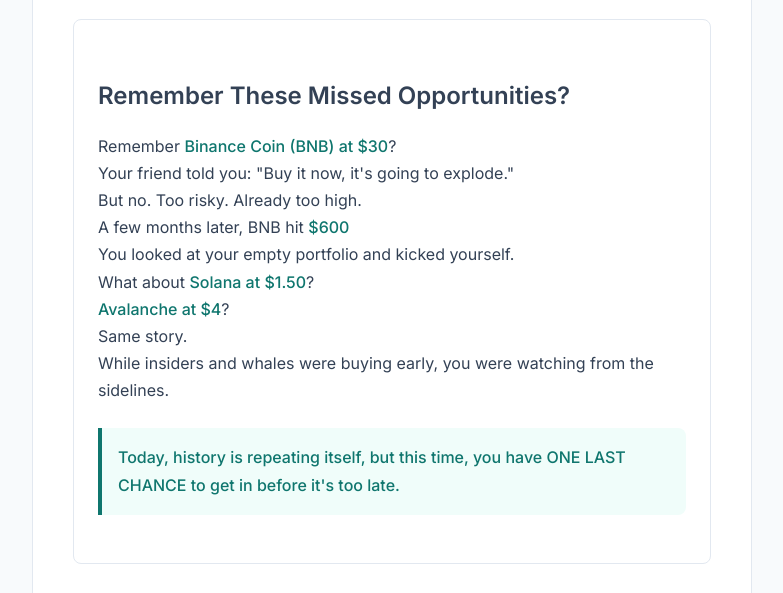
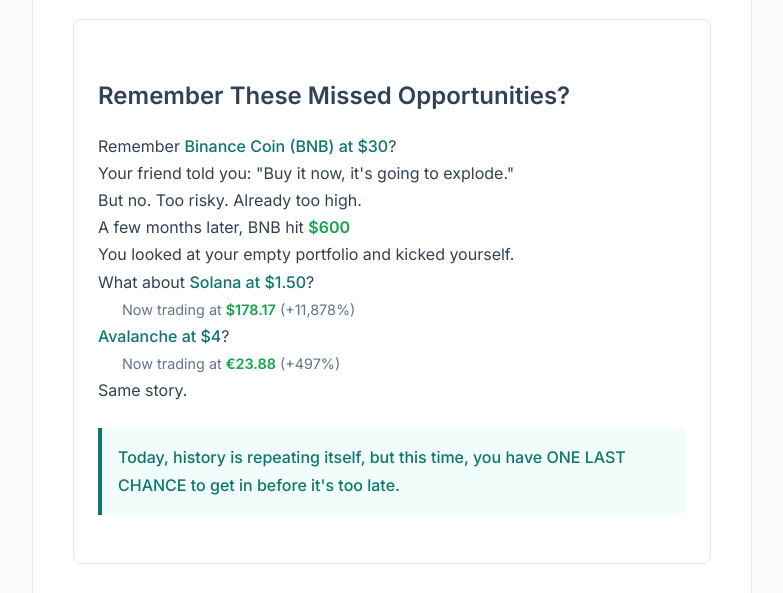
Before and after one commit to ceosorayia/privatesalesorayia.com, a plain HTML site: page index.html in a window 1280 px wide. Shown: the part 195-788 px from the top of the page, without its empty margins (248-1031 px from the left). Drawn offline with Linux system fonts and the light colour scheme.

Commit message:
Update index.html

```diff
--- a/index.html
+++ b/index.html
@@ -138,8 +138,16 @@
         }
 
         .price-tag {
-            color: var(--accent-color);
-            font-weight: 500;
+            color: #16a34a;
+            font-weight: 600;
+            display: inline-block;
+        }
+
+        .price-comparison {
+            color: var(--secondary-color);
+            font-size: 0.9rem;
+            margin-left: 1.5rem;
+            display: inline-block;
         }
 
         .verification-section {
@@ -210,9 +218,10 @@
             A few months later, BNB hit <span class="price-tag">$600</span><br>
             You looked at your empty portfolio and kicked yourself.</p>
             <p>What about <span class="highlight">Solana at $1.50</span>?<br>
+            <span class="price-comparison">Now trading at <span class="price-tag">$178.17</span> (+11,878%)</span><br>
             <span class="highlight">Avalanche at $4</span>?<br>
+            <span class="price-comparison">Now trading at <span class="price-tag">€23.88</span> (+497%)</span><br>
             Same story.</p>
-            <p>While insiders and whales were buying early, you were watching from the sidelines.</p>
             <div class="highlight-box">
                 <p class="highlight">Today, history is repeating itself, but this time, you have ONE LAST CHANCE to get in before it's too late.</p>
             </div>
```
